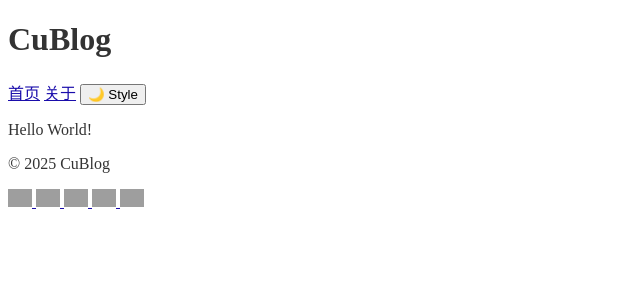
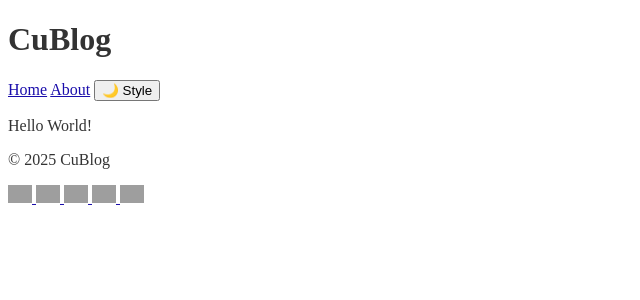
Before and after one commit to RyaninChina11/CuBlog, a Jekyll site: the page built from index.html, in a window 1280 px wide. Shown: the top 300 px of the page, without its empty margins (0-640 px from the left). Built offline with Jekyll 4.4.1, drawn with Linux system fonts in a browser that asks for light colours; grey boxes are pictures that could not be loaded.

Commit message:
Update header.html

```diff
--- a/_includes/header.html
+++ b/_includes/header.html
@@ -1,8 +1,8 @@
 <header>
   <h1>{{ site.title }}</h1>
   <nav>
-    <a href="/">首页</a>
-    <a href="/about">关于</a>
-    <button id="theme-toggle">切换主题</button>
+    <a href="./">Home</a>
+    <a href="./about">About</a>
+    <button id="theme-toggle">Toggle Theme</button>
   </nav>
 </header>
```
